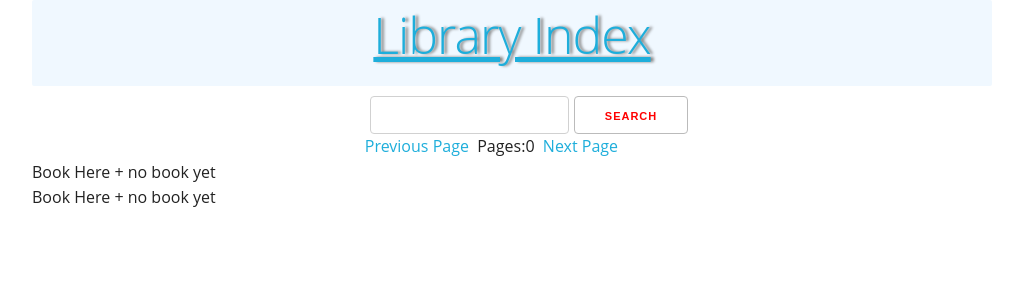
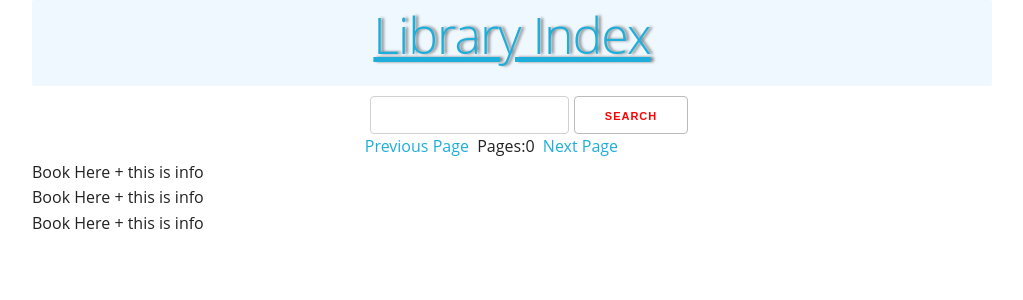
Before and after one commit to alimertcakar/library-app, a React (Create React App) app: page / in a window 1280 px wide. Shown: the top 300 px of the page, without its empty margins (128-1151 px from the left). Built offline with nearby package versions, Linux system fonts and the light colour scheme.

Commit message:
Book list, instantiate x number of components with Array.fill

```diff
--- a/src/components/BookList.js
+++ b/src/components/BookList.js
@@ -4,12 +4,11 @@ import BookContext from './contexts/BookContext';
 
 function BookList(props) {
     const Books = useContext(BookContext);
-    console.log(Books);
     return (
         <BookContext.Provider>
-            <BookDisplay booksJson={Books} />
-            <BookDisplay booksJson={Books} />
-
+            {
+                Array(Books.bookCount).fill(<BookDisplay booksJson={Books.info} />)
+            }
         </BookContext.Provider>
     )
 }
--- a/src/components/Search.js
+++ b/src/components/Search.js
@@ -6,7 +6,9 @@ import '../style/components/Search.css';
 export default function Search() {
     return (
         <div id="searchContainer">
-            <input type="text" id="Search"></input>
+            <input type="text" id="Search" onChange={() => {
+                alert("x");
+            }}></input>
             <input type="submit" value="SEARCH"></input>
         </div>
     );
--- a/src/components/contexts/BookContext.js
+++ b/src/components/contexts/BookContext.js
@@ -1,6 +1,6 @@
 import React, { createContext } from 'react';
 
-const BookContext = createContext("no book yet");
+const BookContext = createContext({ "bookCount": 3, "info": "this is info" });
 
 
 export default BookContext;
```
